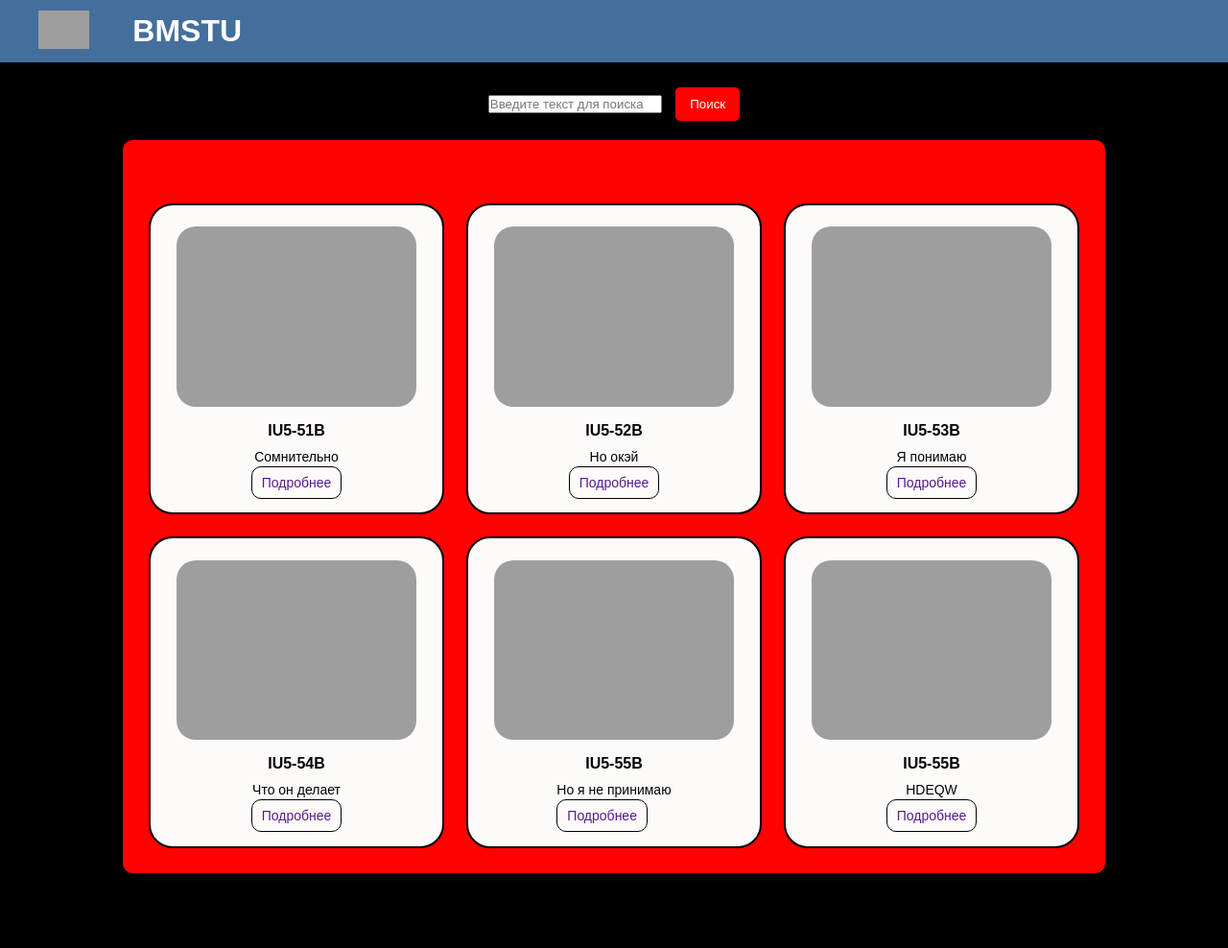
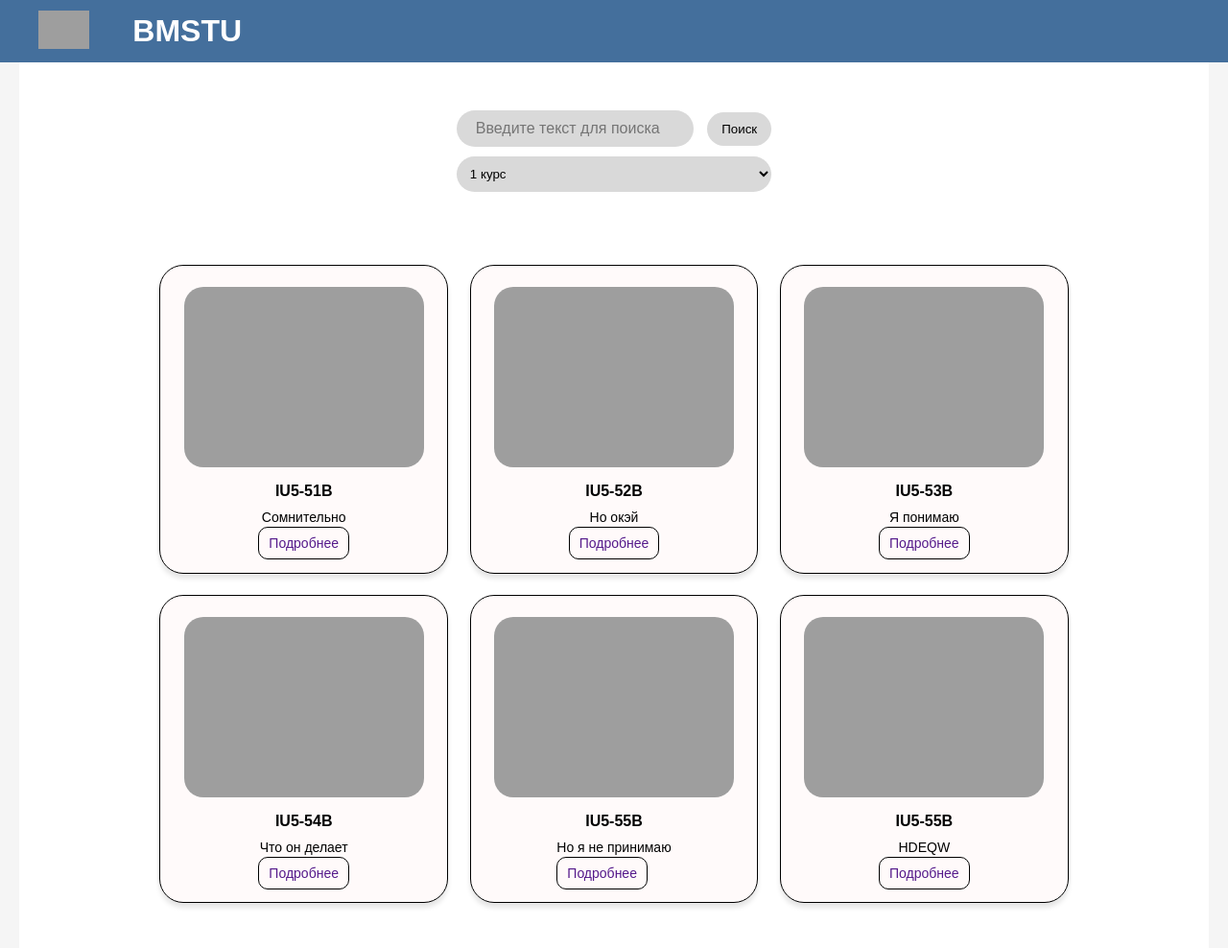
Before and after one commit to KirillGrigorenko/IU5_WEB_back, a Django app: page /hello/ in a window 1280 px wide. Shown: the whole page at 96% size. Before the commit the page ends 910 px from the top, so only its background shows below. Run offline with Django 4.2, Linux system fonts and the light colour scheme.

Commit message:
CSS+HTML

```diff
--- a/main_screen/static/style.css
+++ b/main_screen/static/style.css
@@ -21,10 +21,13 @@ head{
     background-color: whitesmoke;
 }
 .container{
-    background: #000000;
-    padding: 2%;
-    min-width: 500px;
-
+    display: flex;
+    flex-direction: column;
+    align-items: center;
+    background-color: #FFFFFF;
+    max-width: 1200px;
+    margin: 0 auto;
+    padding: 20px;
 }
 .card{
     border-radius: 25px;
@@ -33,10 +36,12 @@ head{
     margin: 2%;
     display: flex;
     max-width: 405px;
-    border: 2px solid black;
+    border: 1.25px solid black;
     flex-direction: column;
     justify-content: space-evenly;
     align-items: center;
+    box-shadow: 0 5px 5px rgba(0, 0, 0, 0.1);
+
 }
 .card_image{
     display: inline-flex;
@@ -69,7 +74,7 @@ head{
 }
 
 .card-container{
-    background: #ff0303;
+    background: ##FFFFFF;
     display: grid;
     grid-template-columns: repeat(3, 1fr);
     gap: 10px;
@@ -77,7 +82,7 @@ head{
     max-width: 1200px;
     margin: 0 auto;
     padding: 20px;
-    padding-top: 60px; /* МЕНЯТЬ ТУТ ЕСЛИ*/
+    padding-top: 20px; /* МЕНЯТЬ ТУТ ЕСЛИ*/
     border-radius: 10px;
 }
 
@@ -87,9 +92,8 @@ head{
     width: 100%;
     padding: 20px;
     background-color: #446F9C;
-   /*
     position: fixed;
-   */
+
     top: 0;
     left: 0;
     z-index: 1000;
@@ -116,34 +120,56 @@ head{
     max-width: 15%;
 }
 
-.search {
+
+
+.search-container {
     display: flex;
     align-items: center;
-    justify-content: center;
+    flex-direction: column;
     margin-bottom: 20px;
+    margin-top: 85px;
+    border-radius: 25px;
+    background-color: #FFFFFF;
+    padding: 10px 20px;
 }
+
+.search-input {
+    padding: 10px 20px;
+    border: none;
+    border-radius: 25px;
+    font-size: 16px;
+    background-color: #D9D9D9;
+}
+
 .search-button {
     padding: 10px 15px;
     border: none;
-    border-radius: 5px;
-    background-color: #ff0303;
-    color: white;
+    border-radius: 25px;
+    background-color: #D9D9D9;
+    color: rgb(0, 0, 0);
     cursor: pointer;
     margin-left: 10px;
 }
 
-display: flex;
-    align-items: center;
-    width: 82%;
-    margin: 20px auto;
-    padding: 10px;
-    border: 1px solid #B8B8B8;
-    border-radius: 5px;
-    background-color: #fff;
+
 
 .search-button:hover {
-    background-color: #d00202; /* Изменяем цвет кнопки при наведении для визуального эффекта */
+    background-color: #b8b8b8;
 }
+
+#course-select {
+    padding: 10px;
+    border: none;
+    border-radius: 25px;
+    background-color: #D9D9D9;
+    margin-top: 10px;
+    width: 100%;
+}
+
+.space-between {
+    height: 20px;
+}
+
 .header{
     display: flex;
     align-items: stretch;
--- a/main_screen/templates/index.html
+++ b/main_screen/templates/index.html
@@ -11,7 +11,6 @@
   </head>
   <body>
     <div class="space">
-
       <div class="full-width-block">
         <div class="image-area">
             <a href="http://localhost:8000/hello/">
@@ -23,16 +22,23 @@
         </div>
       </div>
 
-        <div class="container">
-
-          <div class="search">
-            <form action="/search" method="GET"> <!-- Укажите URL для обработки поискового запроса -->
+      <div class="container">
+        <div class="search-container">
+            <form action="/search" method="GET">
                 <input type="text" name="query" placeholder="Введите текст для поиска" class="search-input" required>
                 <button type="submit" class="search-button">Поиск</button>
             </form>
+            <select id="course-select">
+                <option value="1">1 курс</option>
+                <option value="2">2 курс</option>
+                <option value="3">3 курс</option>
+                <option value="4">4 курс</option>
+            </select>
         </div>
+        <div class="space-between"></div>
         {% block container %}{% endblock %}
-        </div>
+      </div>
+
 
     </div>
   </body>
```
